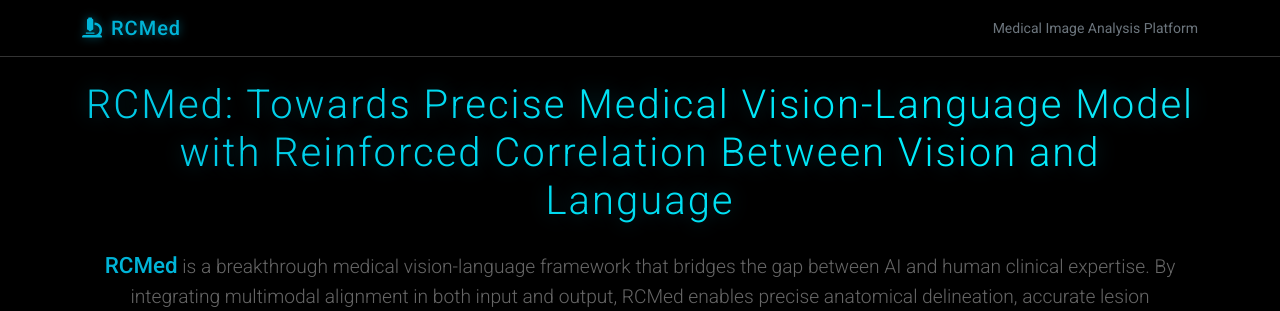
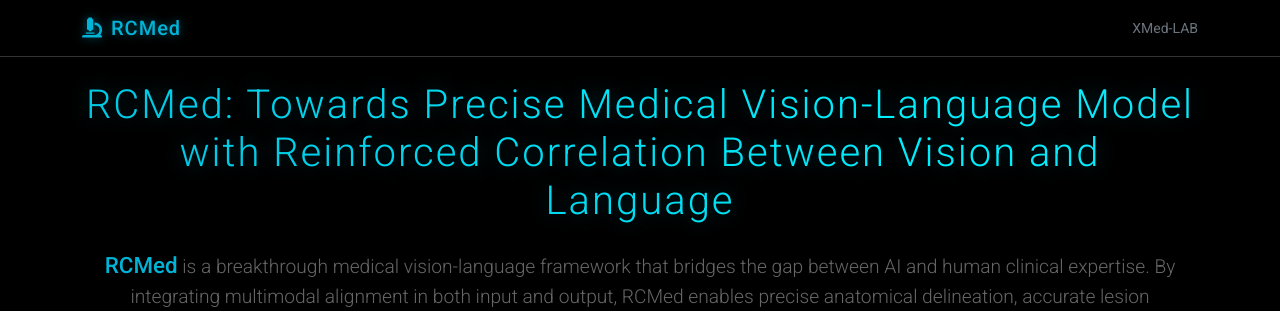
Before and after one commit to xmed-lab/RCMed, a Flask app: page / in a window 1280 px wide. Shown: the top 311 px of the page. Run offline with Flask 2, Linux system fonts and the light colour scheme.

Commit message:
Update platform name to XMed-LAB

```diff
--- a/templates/3d_viewer.html
+++ b/templates/3d_viewer.html
@@ -259,7 +259,7 @@
 
     <footer class="py-3 mt-5" style="border-top: 1px solid #333;">
         <div class="container text-center">
-            <p class="mb-0" style="color: #666;">© 2025 RCMed Medical Image Analysis Platform</p>
+            <p class="mb-0" style="color: #666;">© 2025 XMed-LAB</p>
         </div>
     </footer>
 
--- a/templates/index.html
+++ b/templates/index.html
@@ -109,7 +109,7 @@
         <div class="container">
             <a class="navbar-brand tech-brand" href="#"><i class="fas fa-microscope me-2"></i>RCMed</a>
             <div class="d-flex">
-                <span class="text-muted small">Medical Image Analysis Platform</span>
+                <span class="text-muted small">XMed-LAB</span>
             </div>
         </div>
     </nav>
@@ -237,7 +237,7 @@
 
     <footer class="py-3 mt-5" style="border-top: 1px solid #333;">
         <div class="container text-center">
-            <p class="mb-0" style="color: #666;">© 2025 RCMed Medical Image Analysis Platform</p>
+            <p class="mb-0" style="color: #666;">© 2025 XMed-LAB</p>
         </div>
     </footer>
 
```
